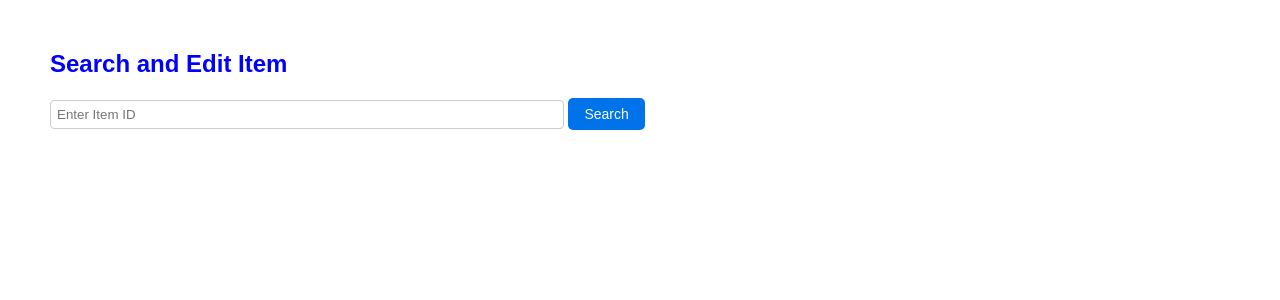
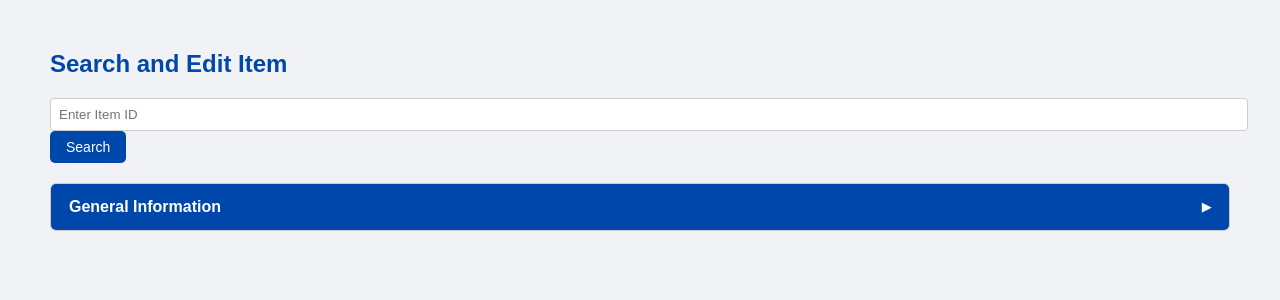
Before and after one commit to bhartijain-12/monday-item-update-app, a Flask app: page / in a window 1280 px wide. Shown: the top 300 px of the page. Run offline with Flask 3, Linux system fonts and the light colour scheme; some libraries are stand-ins or nearby versions.

Commit message:
Update index.html

```diff
--- a/templates/index.html
+++ b/templates/index.html
@@ -10,65 +10,93 @@
   <style>
     body {
       font-family: Arial, sans-serif;
+      background-color: #f0f2f5;
+      color: #1a1a1a;
       margin: 50px;
     }
 
     h2 {
-      color: blue;
+      color: #0047ab;
     }
 
     button {
       padding: 8px 16px;
       font-size: 14px;
-      background-color: #0073ea;
+      background-color: #0047ab;
       color: white;
       border: none;
       border-radius: 5px;
+      cursor: pointer;
+    }
+
+    button:hover {
+      background-color: #003580;
     }
 
     #item-details {
       margin-top: 20px;
-      color: blue;
-
-      /* No grid here, sections will each have their own grid */
     }
 
     .section-container {
-      margin-bottom: 30px;
+      margin-bottom: 20px;
+      border: 1px solid #ccc;
+      border-radius: 6px;
+      overflow: hidden;
+      background-color: #f4f4f4;
     }
 
-    .section-title {
-        font-size: 18px;
-        font-weight: bold;
-        margin-bottom: 12px;
-        color: white;
-        background-color: #0073ea;
-        padding: 10px 16px;
-        border-radius: 2px;
-        box-shadow: 0 2px 5px rgba(0, 0, 0, 0.1);
-        width: auto;
-      }
+    .section-header {
+      background-color: #0047ab;
+      color: white;
+      padding: 14px 18px;
+      font-weight: bold;
+      font-size: 16px;
+      cursor: pointer;
+      display: flex;
+      justify-content: space-between;
+      align-items: center;
+    }
 
+    .section-content {
+      padding: 20px;
+      display: none;
+      background-color: #f9f9f9;
+    }
 
     .fields-grid {
       display: grid;
       grid-template-columns: 1fr 1fr;
-      gap: 16px;
-
-
+      gap: 20px;
     }
 
     label {
       display: block;
       margin-bottom: 6px;
       font-weight: bold;
+      color: #333;
     }
 
     input[type="text"], select {
-      width: 500px;
-      padding: 6px;
+      width: 100%;
+      padding: 8px;
       border-radius: 4px;
       border: 1px solid #ccc;
+      background-color: #fff;
+      color: #000;
+    }
+
+    input:focus, select:focus {
+      border-color: #0047ab;
+      outline: none;
+    }
+
+    .arrow {
+      font-size: 12px;
+      transition: transform 0.2s ease;
+    }
+
+    .rotated {
+      transform: rotate(90deg);
     }
   </style>
 </head>
@@ -80,6 +108,43 @@
     <button onclick="searchItem()">Search</button>
   </div>
 
-  <div id="item-details"></div>
+  <div id="item-details">
+    <!-- Collapsible section -->
+    <div class="section-container">
+      <div class="section-header" onclick="toggleSection(this)">
+        General Information
+        <span class="arrow">&#9654;</span>
+      </div>
+      <div class="section-content">
+        <div class="fields-grid">
+          <div>
+            <label for="name">Name</label>
+            <input type="text" id="name" />
+          </div>
+          <div>
+            <label for="status">Status</label>
+            <select id="status">
+              <option>Open</option>
+              <option>In Progress</option>
+              <option>Done</option>
+            </select>
+          </div>
+        </div>
+      </div>
+    </div>
+  </div>
 
-  <button id="save-btn" onclick="saveItem()" style="display: none;margin-top:20px;">Save Changes</button>
+  <button id="save-btn" onclick="saveItem()" style="display: none; margin-top: 20px;">Save Changes</button>
+
+  <script>
+    function toggleSection(header) {
+      const content = header.nextElementSibling;
+      const arrow = header.querySelector(".arrow");
+      const isVisible = content.style.display === "block";
+
+      content.style.display = isVisible ? "none" : "block";
+      arrow.classList.toggle("rotated", !isVisible);
+    }
+  </script>
+</body>
+</html>
```
